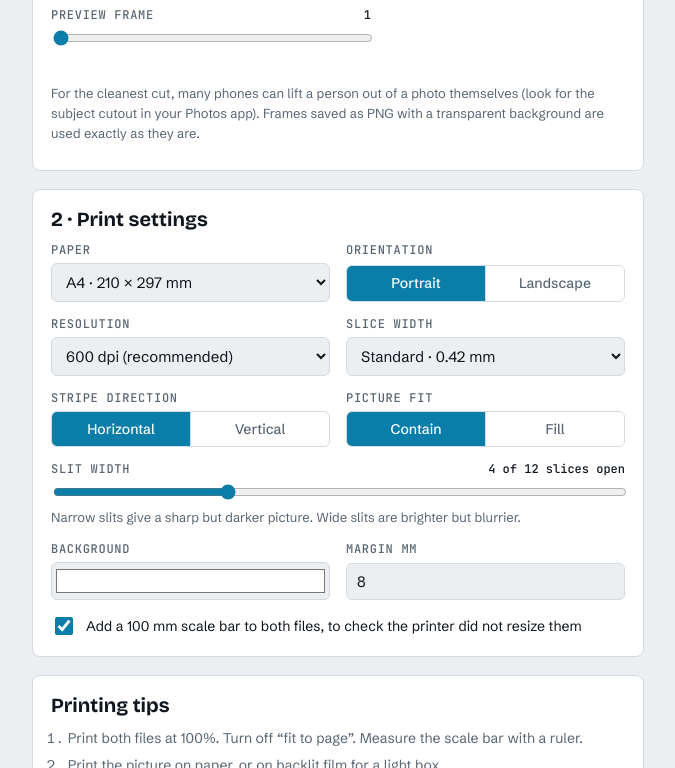
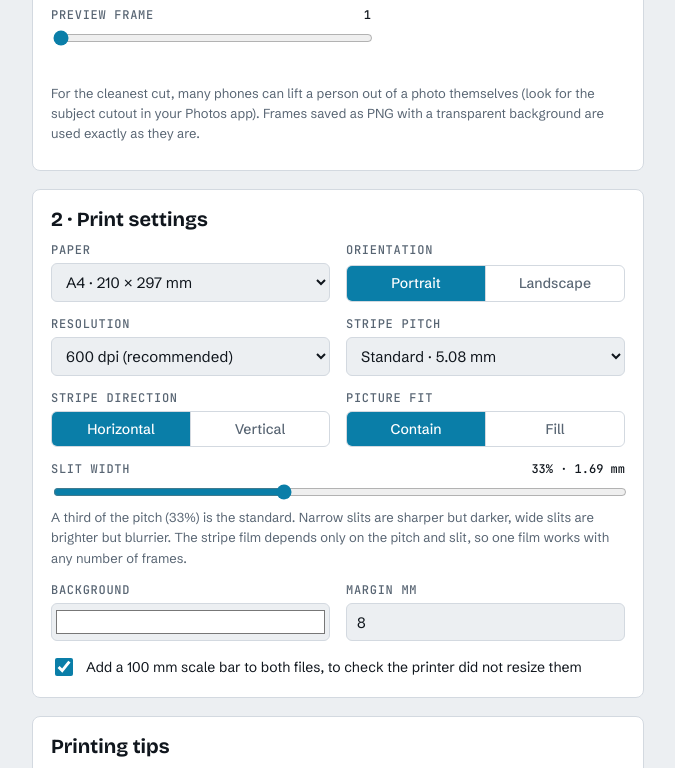
Before and after one commit to greggelong/kinegram, a plain HTML site: page index.html in a window 1280 px wide. Shown: the part 2373-3141 px from the top of the page, without its empty margins (48-723 px from the left). Drawn offline with nearby package versions, Linux system fonts and the light colour scheme.

Commit message:
make changes

```diff
--- a/index.html
+++ b/index.html
@@ -717,11 +717,11 @@
               <option value="300">300 dpi (smaller file)</option>
             </select>
           </div>
-          <div class="f"><label for="slice">Slice width</label>
-            <select id="slice">
-              <option value="fine">Fine · 0.21 mm</option>
-              <option value="std" selected>Standard · 0.42 mm</option>
-              <option value="coarse">Coarse · 0.85 mm</option>
+          <div class="f"><label for="pitch">Stripe pitch</label>
+            <select id="pitch">
+              <option value="2.54">Fine · 2.54 mm</option>
+              <option value="5.08" selected>Standard · 5.08 mm</option>
+              <option value="10.16">Coarse · 10.16 mm (hand-slide)</option>
             </select>
           </div>
           <div class="f"><span class="lbl">Stripe direction</span>
@@ -733,9 +733,10 @@
                   type="radio" name="fit" value="cover">Fill</label></div>
           </div>
           <div class="f full"><label for="clr">Slit width <output id="clrO"></output></label><input id="clr"
-              type="range" min="1" max="11" value="4">
-            <span class="note">Narrow slits give a sharp but darker picture. Wide slits are brighter but
-              blurrier.</span>
+              type="range" min="15" max="60" value="33">
+            <span class="note">A third of the pitch (33%) is the standard. Narrow slits are sharper but darker, wide
+              slits are brighter but blurrier. The stripe film depends only on the pitch and slit, so one film works
+              with any number of frames.</span>
           </div>
           <div class="f"><label for="bg">Background</label><input id="bg" type="color" value="#ffffff"></div>
           <div class="f"><label for="mar">Margin mm</label><input id="mar" type="number" min="0" max="60" value="8">
@@ -798,8 +799,8 @@
     var $ = function (i) { return document.getElementById(i) };
     var PAPER = { A4: [210, 297], A3: [297, 420], A5: [148, 210], L: [215.9, 279.4] };
     var st = {
-      frames: [], pp: false, paper: 'A4', cw: 210, ch: 297, land: false, dpi: 600, slice: 'std', vert: false, fit: 'contain',
-      clear: 4, clearTouched: false, cam: 'user', mirror: false, medCache: null,
+      frames: [], pp: false, paper: 'A4', cw: 210, ch: 297, land: false, dpi: 600, vert: false, fit: 'contain',
+      pitch: 5.08, slit: 33, cam: 'user', mirror: false, medCache: null,
       cut: { method: 'off', key: null, ref: null, tol: 16, smooth: 2, grow: 0, largest: true, holes: true, look: 'photo', thr: 120, sil: '#111111' }, bg: '#ffffff', margin: 8, bar: true, mode: 'motor', fps: 8, hand: 0, ovOn: true, example: false
     };
     var S = Math.max(1, Math.min(3, Math.round(window.devicePixelRatio || 1)));
@@ -838,9 +839,6 @@
     }
     function framesChanged() {
       var n = effN();
-      var cl = $('clr'); cl.max = Math.max(1, n - 1);
-      if (!st.clearTouched || st.clear > n - 1) st.clear = Math.max(1, Math.min(n - 1, Math.round(n / 3)));
-      cl.value = st.clear;
       renderStrip(); refresh(); drawCut(); scheduleProcess();
     }
     function effN() { var n = frameCount(); return n < 2 ? n : (st.pp ? Math.max(2, 2 * n - 2) : n) }
@@ -872,22 +870,23 @@
     }
 
     /* ---------- geometry ---------- */
+    function mkBounds(P, N) { var b = [], i; for (i = 0; i <= N; i++)b.push(Math.round(i * P / N)); return b }
     function geom() {
       var n = frameCount(); if (n < 2) return null;
       var seq = [], i; for (i = 0; i < n; i++)seq.push(i);
       if (st.pp) for (i = n - 2; i >= 1; i--)seq.push(i);
-      var N = seq.length, base = { fine: 5, std: 10, coarse: 20 }[st.slice];
-      var u = Math.max(1, Math.round(base * st.dpi / 600)), pitch = N * u, mmPx = st.dpi / 25.4;
+      var N = seq.length, mmPx = st.dpi / 25.4, P = Math.max(2, Math.round(st.pitch * mmPx));
+      var clearPx = Math.max(1, Math.min(P - 1, Math.round(P * st.slit / 100)));
       var pw, ph; if (st.paper === 'C') { pw = st.cw; ph = st.ch } else { pw = PAPER[st.paper][0]; ph = PAPER[st.paper][1] }
       if (pw > ph) { var t = pw; pw = ph; ph = t }
       if (st.land) { var t2 = pw; pw = ph; ph = t2 }
       var pxW = Math.round(pw * mmPx), pxH = Math.round(ph * mmPx), sheetW = pxW, sheetH = pxH;
-      if (st.vert) sheetW = Math.floor(pxW / pitch) * pitch; else sheetH = Math.floor(pxH / pitch) * pitch;
-      var m = Math.max(1, Math.ceil(st.margin * mmPx / pitch)) * pitch;
+      if (st.vert) sheetW = Math.floor(pxW / P) * P; else sheetH = Math.floor(pxH / P) * P;
+      var m = Math.max(1, Math.ceil(st.margin * mmPx / P)) * P;
       var iw = sheetW - 2 * m, ih = sheetH - 2 * m;
       return {
-        n: n, seq: seq, N: N, u: u, pitch: pitch, mmPx: mmPx, sheetW: sheetW, sheetH: sheetH, m: m, iw: iw, ih: ih, vert: st.vert,
-        clear: Math.min(st.clear, N - 1), pw: pw, ph: ph, ok: iw >= pitch * 2 && ih >= pitch * 2 && sheetW > 0 && sheetH > 0, mp: sheetW * sheetH / 1e6
+        n: n, seq: seq, N: N, P: P, clearPx: clearPx, bounds: mkBounds(P, N), mmPx: mmPx, sheetW: sheetW, sheetH: sheetH, m: m, iw: iw, ih: ih, vert: st.vert,
+        pw: pw, ph: ph, ok: iw >= P * 2 && ih >= P * 2 && sheetW > 0 && sheetH > 0, mp: sheetW * sheetH / 1e6
       };
     }
 
@@ -897,26 +896,28 @@
       var w = sw * s, h = sh * s; t.imageSmoothingEnabled = true; t.imageSmoothingQuality = 'high';
       t.drawImage(src, (iw - w) / 2, (ih - h) / 2, w, h);
     }
-    function interlace(out, ox, oy, iw, ih, u, g) {
+    function interlace(out, ox, oy, iw, ih, g) {
       var tmp = document.createElement('canvas'); tmp.width = iw; tmp.height = ih;
-      var t = tmp.getContext('2d'), total = (g.vert ? iw : ih) / u, f, r;
+      var t = tmp.getContext('2d'), periods = Math.floor((g.vert ? iw : ih) / g.P), f, k, s0, sw;
       for (f = 0; f < g.N; f++) {
+        sw = g.bounds[f + 1] - g.bounds[f]; if (sw <= 0) continue;
         t.fillStyle = st.bg; t.fillRect(0, 0, iw, ih);
         drawFit(t, st.frames[g.seq[f]].src, iw, ih);
-        for (r = f; r < total; r += g.N) {
-          if (g.vert) out.drawImage(tmp, r * u, 0, u, ih, ox + r * u, oy, u, ih);
-          else out.drawImage(tmp, 0, r * u, iw, u, ox, oy + r * u, iw, u);
+        for (k = 0; k < periods; k++) {
+          s0 = k * g.P + g.bounds[f];
+          if (g.vert) out.drawImage(tmp, s0, 0, sw, ih, ox + s0, oy, sw, ih);
+          else out.drawImage(tmp, 0, s0, iw, sw, ox, oy + s0, iw, sw);
         }
       }
     }
-    function stripes(ctx, W, H, u, N, clear, off, vert, color) {
-      ctx.fillStyle = color; var pitch = N * u, p = off * u + clear * u - pitch;
-      if (!vert) { for (; p < H; p += pitch)ctx.fillRect(0, p, W, (N - clear) * u) }
-      else { for (; p < W; p += pitch)ctx.fillRect(p, 0, (N - clear) * u, H) }
+    function stripes(ctx, W, H, P, clearPx, offPx, vert, color) {
+      ctx.fillStyle = color; var p = offPx + clearPx - P;
+      if (!vert) { for (; p < H; p += P)ctx.fillRect(0, p, W, P - clearPx) }
+      else { for (; p < W; p += P)ctx.fillRect(p, 0, P - clearPx, H) }
     }
     function bar(ctx, g, color) {
       if (!st.bar) return false;
-      var len = Math.round(100 * g.mmPx), cp = g.clear * g.u, bh = Math.max(2, Math.round(cp * .4)), o = Math.round((cp - bh) / 2);
+      var len = Math.round(100 * g.mmPx), cp = g.clearPx, bh = Math.max(2, Math.round(cp * .4)), o = Math.round((cp - bh) / 2);
       ctx.fillStyle = color;
       if (!g.vert) { if (g.m + len > g.sheetW - g.m) return false; ctx.fillRect(g.m, o, len, bh) }
       else { if (g.m + len > g.sheetH - g.m) return false; ctx.fillRect(o, g.m, bh, len) }
@@ -934,15 +935,15 @@
       var avail = Math.max(200, Math.min(440, $('win').parentNode.clientWidth - 32 || 440));
       var a = g.iw / g.ih, w, h;
       if (a <= 1) { h = avail; w = avail * a } else { w = avail; h = avail / a }
-      var wU, hU;
-      if (g.vert) { wU = g.N * Math.max(1, Math.round(w / g.N)); hU = Math.round(h) }
-      else { hU = g.N * Math.max(1, Math.round(h / g.N)); wU = Math.round(w) }
-      win.style.width = wU + 'px'; win.style.height = hU + 'px';
-      pc.width = oc.width = wU * S; pc.height = oc.height = hU * S;
-      var x = pc.getContext('2d'); x.fillStyle = st.bg; x.fillRect(0, 0, pc.width, pc.height);
-      var g2 = { N: g.N, seq: g.seq, vert: g.vert };
-      interlace(x, 0, 0, wU * S, hU * S, S, g2);
-      pv = { wU: wU, hU: hU };
+      var N = g.N, Pp = N * Math.ceil(12 / N) * S, wPx, hPx;
+      if (g.vert) { wPx = Pp * Math.max(1, Math.round(w * S / Pp)); hPx = Math.round(h * S) }
+      else { hPx = Pp * Math.max(1, Math.round(h * S / Pp)); wPx = Math.round(w * S) }
+      win.style.width = (wPx / S) + 'px'; win.style.height = (hPx / S) + 'px';
+      pc.width = oc.width = wPx; pc.height = oc.height = hPx;
+      var x = pc.getContext('2d'); x.fillStyle = st.bg; x.fillRect(0, 0, wPx, hPx);
+      var gp = { N: N, seq: g.seq, vert: g.vert, P: Pp, bounds: mkBounds(Pp, N), clearPx: Math.max(1, Math.min(Pp - 1, Math.round(Pp * st.slit / 100))) };
+      interlace(x, 0, 0, wPx, hPx, gp);
+      pv = { wPx: wPx, hPx: hPx, gp: gp };
     }
     function offsetNow(t) {
       var N = pg.N;
@@ -955,12 +956,12 @@
     if (reduce) st.mode = 'hand';
     function frame(now) {
       if (pg && pg.ok && pv) {
-        var off = offsetNow(now - t0);
+        var off = offsetNow(now - t0), gp = pv.gp, offPx = off / pg.N * gp.P;
         var ctx = oc.getContext('2d'); ctx.clearRect(0, 0, oc.width, oc.height);
-        if (st.ovOn) stripes(ctx, oc.width, oc.height, S, pg.N, pg.clear, off, pg.vert, 'rgba(5,7,12,.95)');
-        var a = Math.floor(off) % pg.N, b = (a + pg.clear - 1) % pg.N;
-        var fa = pg.seq[a], fb = pg.seq[b];
-        $('capR').textContent = st.ovOn ? ('frames ' + (fa + 1) + (pg.clear > 1 ? '–' + (fb + 1) : '') + ' of ' + pg.n) : 'raw print';
+        if (st.ovOn) stripes(ctx, oc.width, oc.height, gp.P, gp.clearPx, offPx, pg.vert, 'rgba(5,7,12,.95)');
+        var sw = gp.P / pg.N, a = Math.floor(offPx / sw), b = Math.floor((offPx + gp.clearPx - 1e-6) / sw);
+        var fa = pg.seq[a % pg.N], fb = pg.seq[b % pg.N];
+        $('capR').textContent = st.ovOn ? ('frames ' + (fa + 1) + (b > a ? '–' + (fb + 1) : '') + ' of ' + pg.n) : 'raw print';
         if (st.mode === 'hand') $('handO').textContent = off.toFixed(1) + ' / ' + pg.N;
       }
       requestAnimationFrame(frame);
@@ -971,22 +972,23 @@
     function refresh() {
       buildPreview();
       var g = pg, spec = $('spec'), ok = g && g.ok;
-      $('clrO').textContent = g ? (g.clear + ' of ' + g.N + ' slices open') : '';
+      $('clrO').textContent = g ? (st.slit + '% · ' + (g.clearPx / g.mmPx).toFixed(2) + ' mm') : '';
       $('fpsO').textContent = st.fps + ' fps';
       $('dlPrint').disabled = !ok || busy; $('dlFilm').disabled = !ok || busy;
       var m = $('msg'); m.className = 'msg'; m.textContent = '';
       if (!g) { spec.innerHTML = ''; $('capL').textContent = 'Add at least two frames'; $('capR').textContent = ''; return }
-      if (!g.ok) { spec.innerHTML = ''; msg('The paper is too small for these settings. Use a larger paper, a thinner slice, or fewer frames.', 'err'); $('capL').textContent = ''; return }
+      if (!g.ok) { spec.innerHTML = ''; msg('The paper is too small for these settings. Use a larger paper, a finer stripe pitch, or fewer frames.', 'err'); $('capL').textContent = ''; return }
       $('capL').textContent = g.N + ' frames · ' + (g.vert ? 'vertical' : 'horizontal') + ' stripes';
       var rows = [['Sheet', g.pw.toFixed(0) + ' × ' + g.ph.toFixed(0) + ' mm (' + g.sheetW + ' × ' + g.sheetH + ' px)'],
       ['Picture area', mm(g.iw, g) + 0 > 0 ? mm(g.iw, g).toFixed(0) + ' × ' + mm(g.ih, g).toFixed(0) + ' mm' : ''],
-      ['Slice', mm(g.u, g).toFixed(3) + ' mm (' + g.u + ' px)'],
-      ['Stripe pitch', mm(g.pitch, g).toFixed(2) + ' mm = film travel'],
-      ['Open slit / solid', mm(g.clear * g.u, g).toFixed(2) + ' / ' + mm((g.N - g.clear) * g.u, g).toFixed(2) + ' mm'],
-      ['Check', '20 pitches = ' + (20 * mm(g.pitch, g)).toFixed(1) + ' mm'],
+      ['Slice (average)', (g.P / g.N / g.mmPx).toFixed(3) + ' mm (' + (g.P / g.N).toFixed(1) + ' px)'],
+      ['Stripe pitch', mm(g.P, g).toFixed(2) + ' mm = film travel'],
+      ['Open slit / solid', mm(g.clearPx, g).toFixed(2) + ' / ' + mm(g.P - g.clearPx, g).toFixed(2) + ' mm'],
+      ['Check', '20 pitches = ' + (20 * mm(g.P, g)).toFixed(1) + ' mm'],
       ['File size', 'about ' + g.mp.toFixed(0) + ' megapixels each']];
       spec.innerHTML = rows.map(function (r) { return '<dt>' + r[0] + '</dt><dd>' + r[1] + '</dd>' }).join('');
-      if (g.mp > 150) { msg('This is a very large image. If the download fails, choose 300 dpi or a smaller paper.', 'warn') }
+      if (g.P / g.N < 3) { msg('Each slice is only ' + (g.P / g.N).toFixed(1) + ' px wide. Choose a coarser stripe pitch, 600 dpi, or fewer frames.', 'warn') }
+      else if (g.mp > 150) { msg('This is a very large image. If the download fails, choose 300 dpi or a smaller paper.', 'warn') }
       else if (st.bar && !bar(document.createElement('canvas').getContext('2d'), g, '#000')) { msg('The paper is too small for the 100 mm scale bar, so it will be left out.', 'warn') }
     }
     function msg(t, c) { var m = $('msg'); m.className = 'msg' + (c ? ' ' + c : ''); m.textContent = t }
@@ -1025,8 +1027,8 @@
           c = document.createElement('canvas'); c.width = g.sheetW; c.height = g.sheetH;
           var x = c.getContext('2d'); if (!x) throw new Error('canvas');
           x.fillStyle = '#fff'; x.fillRect(0, 0, c.width, c.height);
-          if (kind === 'print') { interlace(x, g.m, g.m, g.iw, g.ih, g.u, g); bar(x, g, '#000') }
-          else { stripes(x, c.width, c.height, g.u, g.N, g.clear, 0, g.vert, '#000'); bar(x, g, '#000') }
+          if (kind === 'print') { interlace(x, g.m, g.m, g.iw, g.ih, g); bar(x, g, '#000') }
+          else { stripes(x, c.width, c.height, g.P, g.clearPx, 0, g.vert, '#000'); bar(x, g, '#000') }
         } catch (e) { busy = false; refresh(); msg('This device could not make an image that large. Choose 300 dpi or a smaller paper.', 'err'); return }
         c.toBlob(function (b) {
           if (!b) { busy = false; refresh(); msg('This device could not make an image that large. Choose 300 dpi or a smaller paper.', 'err'); return }
@@ -1403,13 +1405,13 @@
     drop.addEventListener('drop', function (e) { if (e.dataTransfer && e.dataTransfer.files.length) addFiles(e.dataTransfer.files) });
     $('sample').addEventListener('click', function () { st.frames = makeExample(); st.example = true; framesChanged() });
     $('clear').addEventListener('click', function () { st.frames = []; st.example = false; framesChanged() });
-    $('pp').addEventListener('change', function () { st.pp = this.checked; st.clearTouched = false; framesChanged() });
+    $('pp').addEventListener('change', function () { st.pp = this.checked; framesChanged() });
     $('paper').addEventListener('change', function () { st.paper = this.value; var c = this.value === 'C'; $('customF').hidden = $('customH').hidden = !c; refresh() });
     $('cw').addEventListener('input', function () { st.cw = +this.value || 210; refresh() });
     $('ch').addEventListener('input', function () { st.ch = +this.value || 297; refresh() });
     $('dpi').addEventListener('change', function () { st.dpi = +this.value; refresh() });
-    $('slice').addEventListener('change', function () { st.slice = this.value; refresh() });
-    $('clr').addEventListener('input', function () { st.clear = +this.value; st.clearTouched = true; refresh() });
+    $('pitch').addEventListener('change', function () { st.pitch = +this.value; refresh() });
+    $('clr').addEventListener('input', function () { st.slit = +this.value; refresh() });
     $('bg').addEventListener('input', function () { st.bg = this.value; refresh() });
     $('mar').addEventListener('input', function () { st.margin = Math.max(0, +this.value || 0); refresh() });
     $('bar').addEventListener('change', function () { st.bar = this.checked; refresh() });
```
